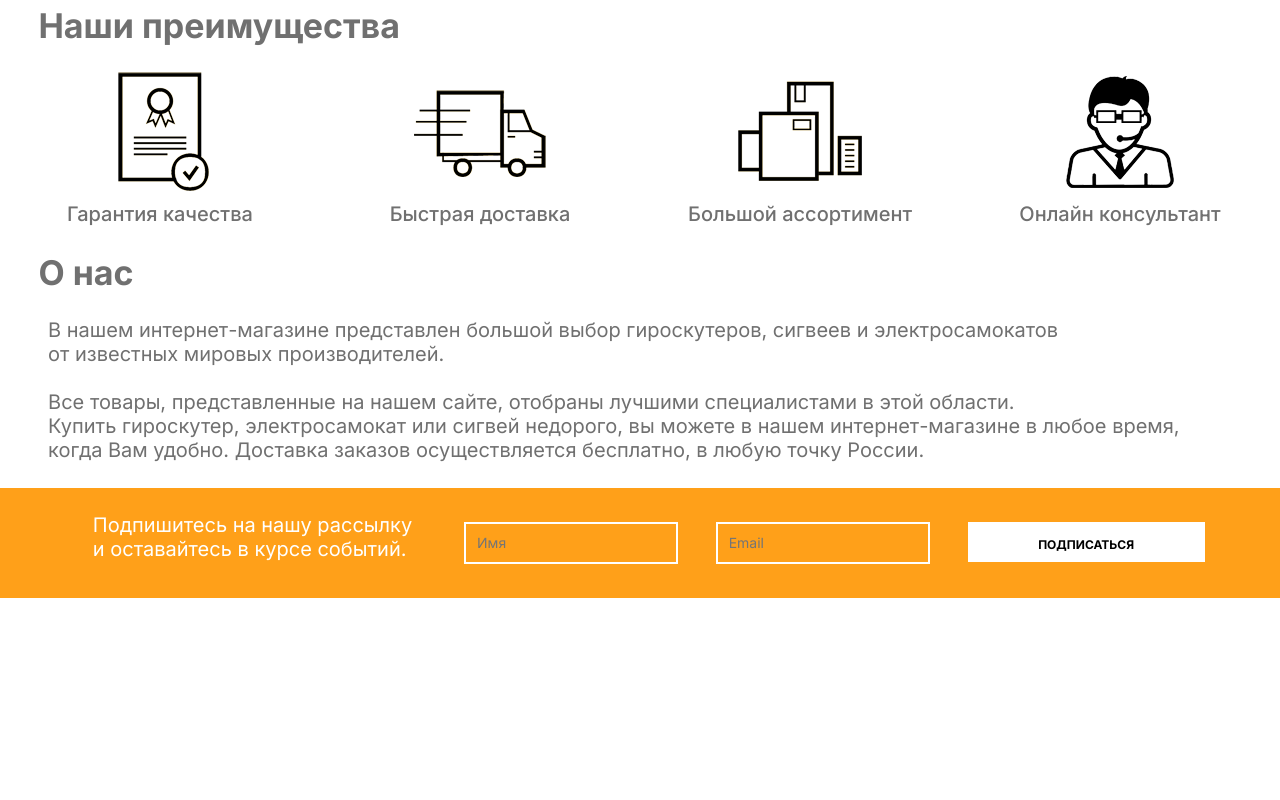
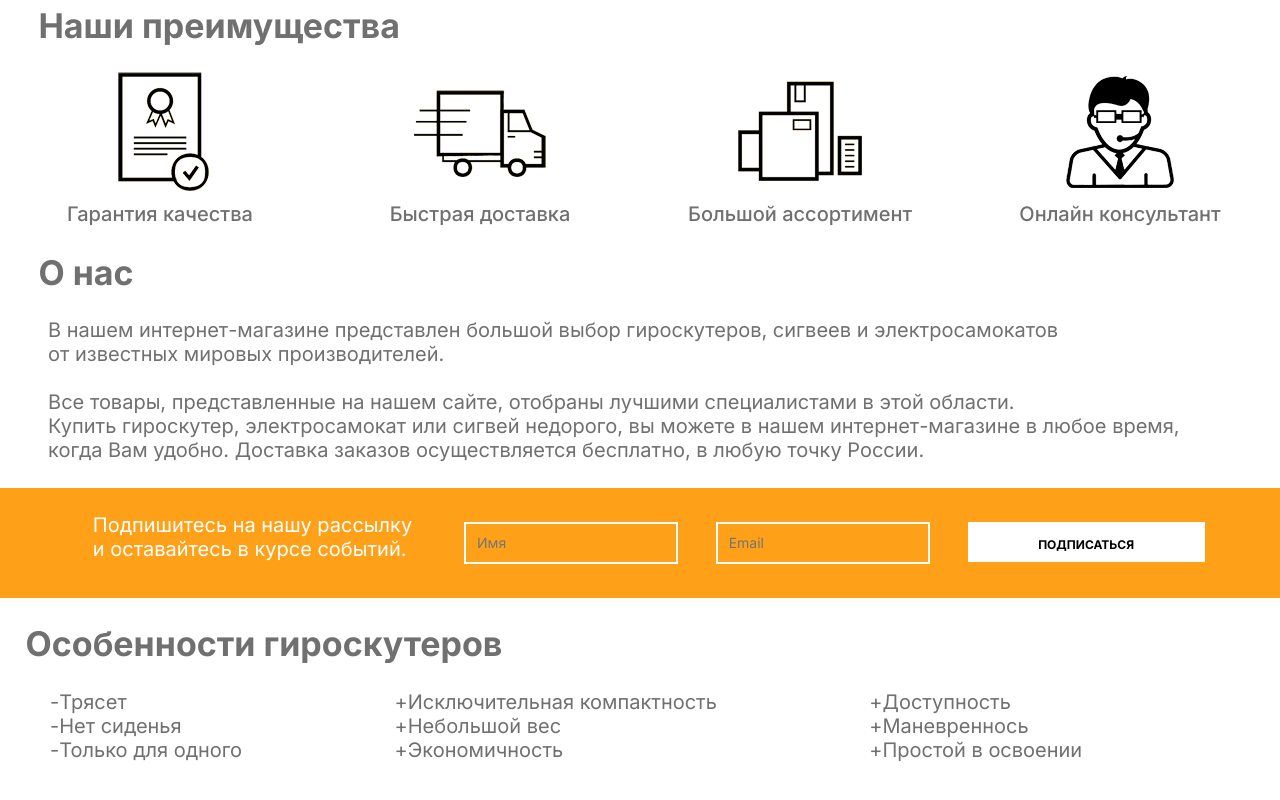
Before and after one commit to AndreyOr0905/Gyroscooter, a plain HTML site: page Project.html in a window 1280 px wide. Shown: the part 872-1672 px from the top of the page. Before the commit the page ends 1470 px from the top, so only its background shows below. Drawn offline with Linux system fonts and the light colour scheme.

Commit message:
Add files via upload

```diff
--- a/Project.html
+++ b/Project.html
@@ -130,5 +130,24 @@
             </div>
         </div>
     </section>
+<a name = theme3></a>
+<h2 class = "Logo-Osobenost_giroskut"> Особенности гироскутеров </h2>
+    <div class = "Vid-Osoben">
+    <div class = "Minus">
+        <p>-Трясет</p>
+        <p>-Нет сиденья</p>
+        <p>-Только для одного</p>
+    </div>
+    <div class="Plus_1">
+        <p>+Исключительная компактность</p>
+        <p>+Небольшой вес</p>
+        <p>+Экономичность</p>
+    </div>
+    <div class="Plus_2">
+        <p>+Доступность</p>
+        <p>+Маневреннось</p>
+        <p>+Простой в освоении</p>
+    </div>
+</div>
 </body>
 </html>
--- a/css/style.css
+++ b/css/style.css
@@ -212,3 +212,28 @@
     text-decoration: none;
     color:black;
 }
+
+.Logo-Osobenost_giroskut {
+    font-size: 34px;
+    color: #707070;
+    margin-top: 2%;
+    margin-bottom: 2%;
+    margin-left: 2%;
+}
+
+.Vid-Osoben {
+    display: flex;
+    flex-direction: row;
+    width: 100%;
+    margin-bottom: 20px;
+    gap: 8%;
+}
+
+.Minus,
+.Plus_1,
+.Plus_2 {
+    font-size: 20px;
+    color: #707070;
+    margin-bottom: 20px;
+    margin-left: 50px;
+}
```
